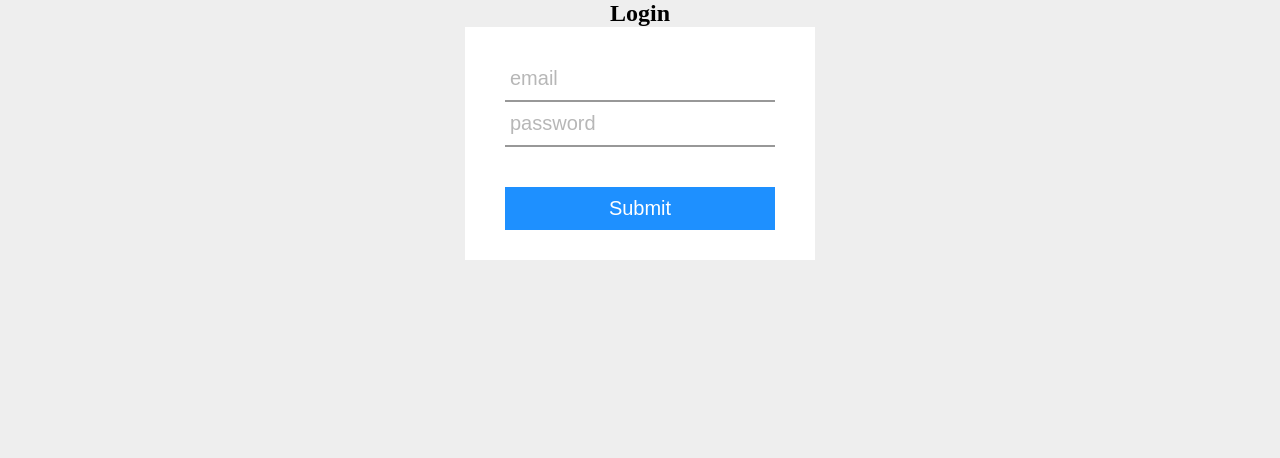
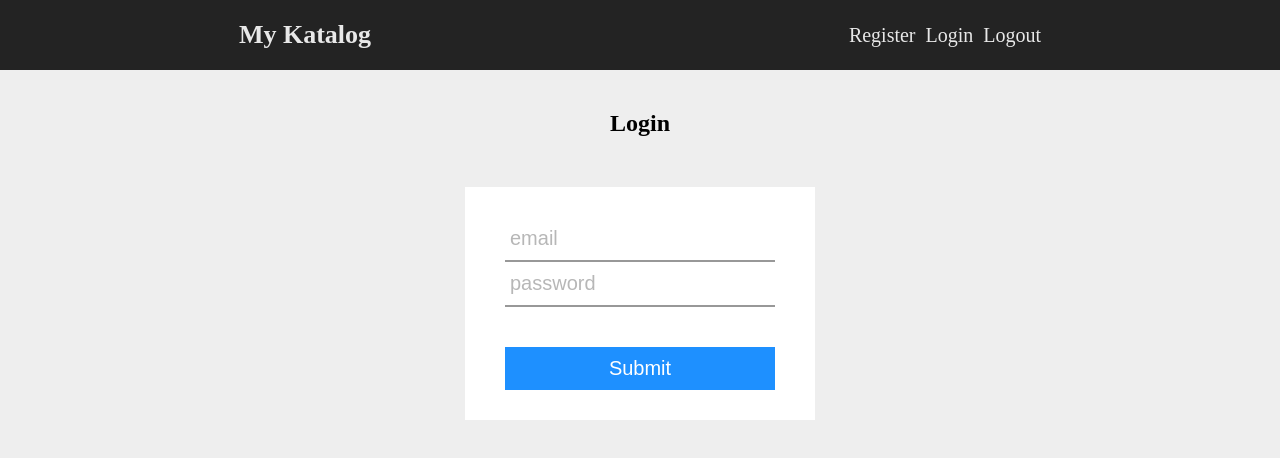
Before and after one commit to Snezhana-star/katalog-app, a Vue app: page /login in a window 1280 px wide. Shown: the top 458 px of the page. Built offline with nearby package versions, Linux system fonts and the light colour scheme.

Commit message:
Создан компонент TopBar - навигация по приложению.

```diff
--- a/src/App.vue
+++ b/src/App.vue
@@ -1,10 +1,19 @@
 <template>
   <div class="page">
+    <ka-top-bar></ka-top-bar>
     <div class="page-container">
       <router-view/>
     </div>
   </div>
 </template>
+
+<script>
+  import KaTopBar from '@/components/TopBar';
+  export default {
+    name: 'App',
+    components: {KaTopBar},
+  }
+</script>
 
 <style>
 * {
--- a/src/components/TopBar.vue
+++ b/src/components/TopBar.vue
@@ -1,13 +1,64 @@
 <template>
+  <div class="topbar">
+    <router-link class="link home" to="products">My katalog</router-link>
+    <nav>
+      <template v-if="isAnonymous">
+        <router-link class="link" to="register">Register</router-link>
+        <router-link class="link" to="login">Login</router-link>
+      </template>
 
+      <template v-else>
+        <router-link class="link" to="login">Products</router-link>
+        <router-link class="link" to="login">Cart</router-link>
+        <router-link class="link" to="login">Order</router-link>
+      </template>
+
+      <router-link class="link" to="login">Logout</router-link>
+    </nav>
+  </div>
 </template>
 
 <script>
 export default {
-  name: "TopBar"
+  name: "KaTopBar",
+  computed: {
+    isAnonymous() {
+      return this.$store.getters.isAnonymous;
+    }
+  }
 }
 </script>
 
 <style scoped>
 
+.topbar {
+  width: 100%;
+  height: 70px;
+  background-color: #232323;
+
+  display: flex;
+  justify-content: space-around;
+  align-items: center;
+}
+
+.link {
+  text-decoration: none;
+  color: #e8e8e8;
+  font-size: 20px;
+}
+
+nav .link:nth-child(n + 2) {
+  margin-left: 10px;
+}
+
+nav .link:hover {
+  color: #ff5031;
+}
+
+.link.home {
+  font-size: 26px;
+  font-weight: bold;
+  text-transform: capitalize;
+}
+
 </style>
--- a/src/store/modules/auth.js
+++ b/src/store/modules/auth.js
@@ -41,6 +41,7 @@ const mutations = {
     registerSuccess(state, userToken) {
         state.userToken = userToken;
         state.isLoggedIn = true;
+        state.validationErrors = null;
     },
 
     registerFailure(state, errorMessages) {
@@ -66,6 +67,7 @@ const mutations = {
     loginSuccess(state, userToken) {
         state.userToken = userToken;
         state.isLoggedIn = true;
+        state.validationErrors = null;
     },
 
     loginFailure(state, errorMessage) {
--- a/src/views/Login.vue
+++ b/src/views/Login.vue
@@ -63,6 +63,7 @@ export default {
   width: 100%;
 
   margin: 0 auto;
+  margin-top: 40px;
   text-align: center;
 }
 
@@ -73,6 +74,7 @@ form {
 
   background-color: white;
   padding: 30px 40px;
+  margin-top: 50px;
 }
 
 .item {
```
